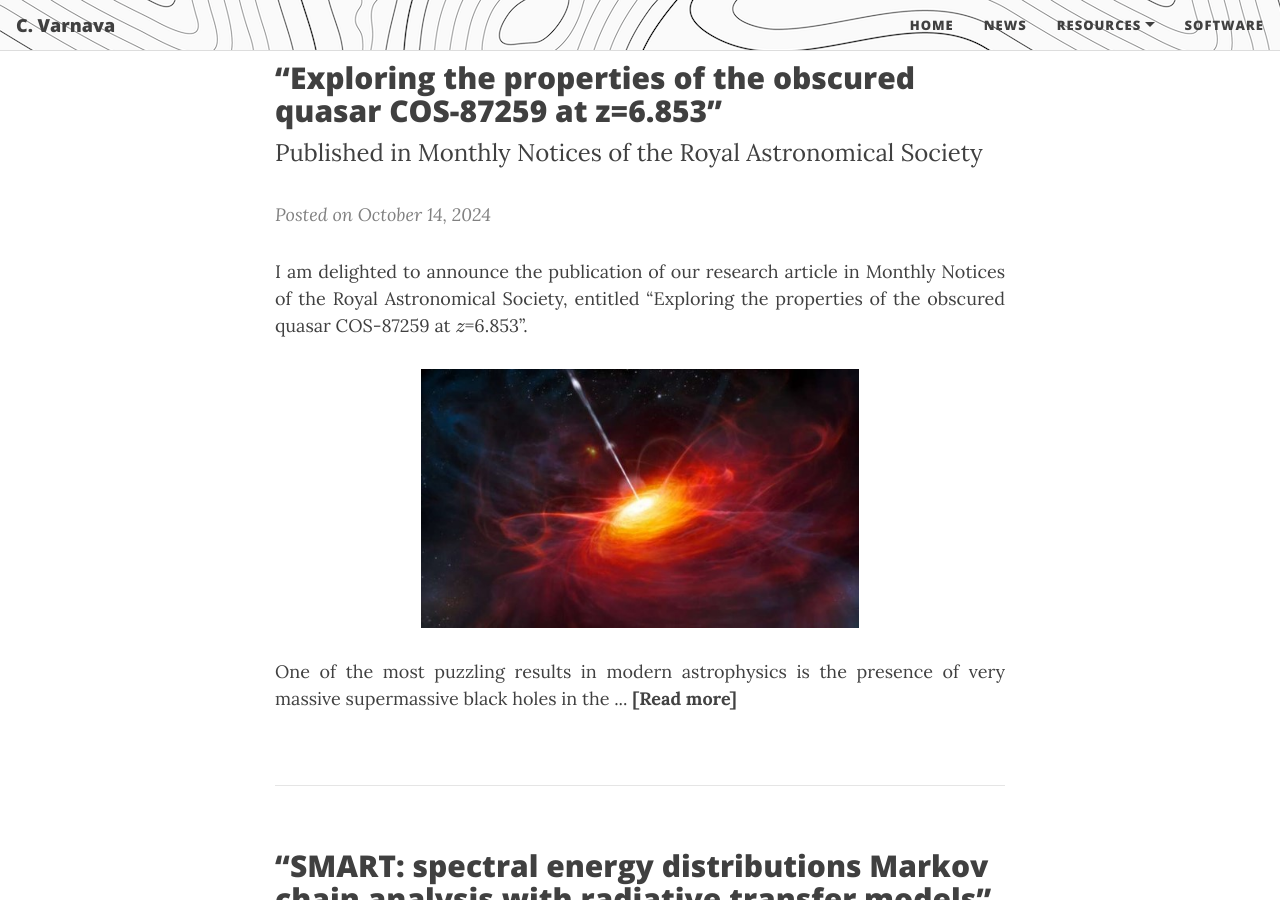
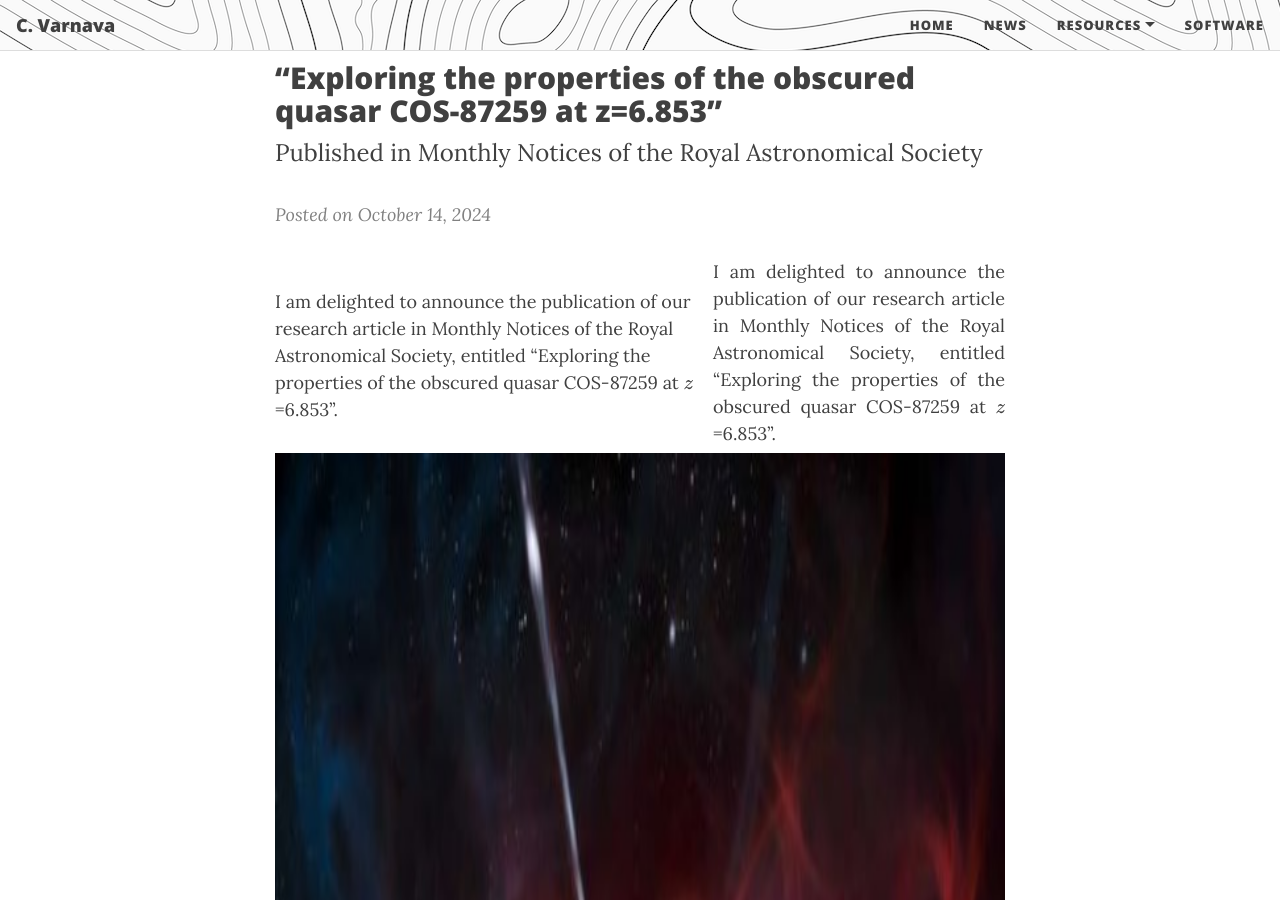
Before and after one commit to ch-var/ch-var.github.io, a Jekyll site: the page built from news.html, in a window 1280 px wide and 900 px high, scrolled down 1108 px. Built offline with Jekyll 4.4.1, drawn with Linux system fonts in a browser that asks for light colours; formulas are drawn with MathJax 3.

Commit message:
Update news.html

```diff
--- a/news.html
+++ b/news.html
@@ -28,6 +28,11 @@
 <p>
 <i style="color:#808080";>Posted on October 14, 2024</i>
 
+<p style="float: left; width: 60%;">
+I am delighted to announce the publication of our research article in Monthly Notices of the Royal Astronomical Society, entitled “Exploring the properties of the obscured quasar COS-87259 at \(z\)=6.853”.
+</p>
+<img src="/assets/img/SMBH.jpg" style="float: right; width="60%" height="60%"" />
+
 <p align='justify'>I am delighted to announce the publication of our research article in Monthly Notices of the Royal Astronomical Society, entitled “Exploring the properties of the obscured quasar COS-87259 at \(z\)=6.853”.
 
 <p align="center">
```
